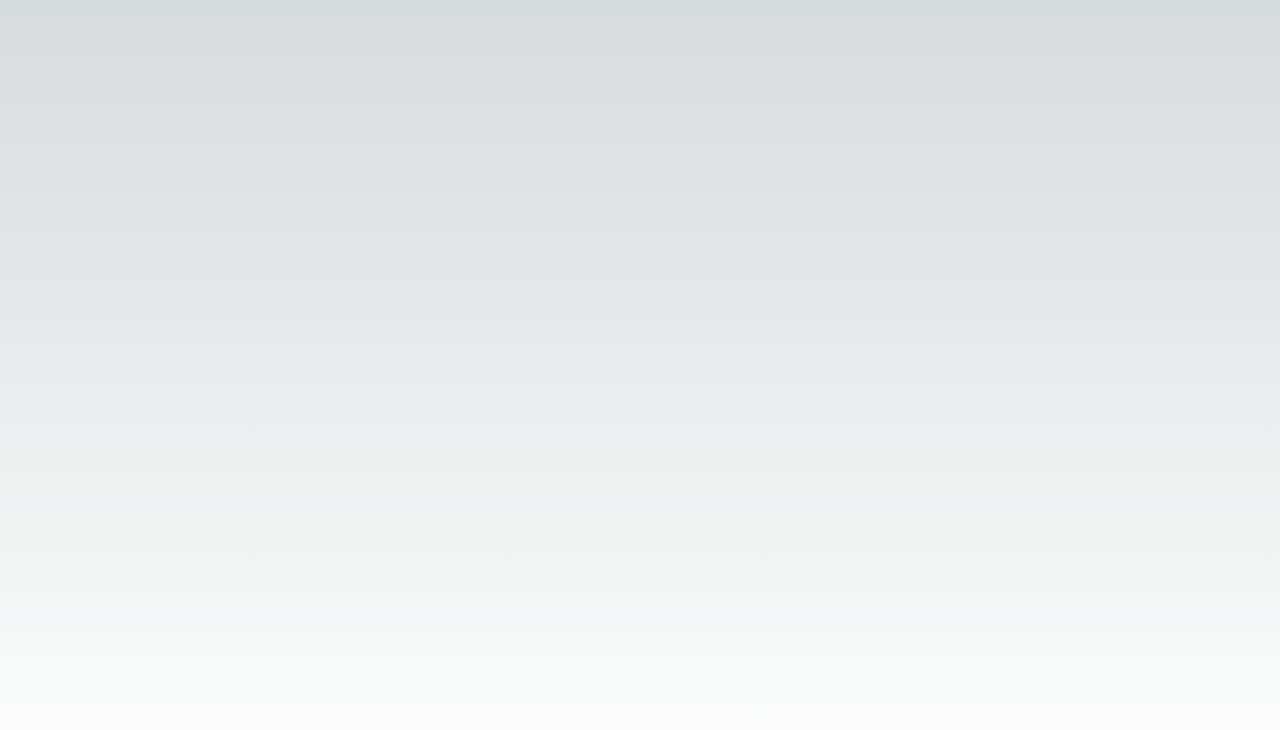
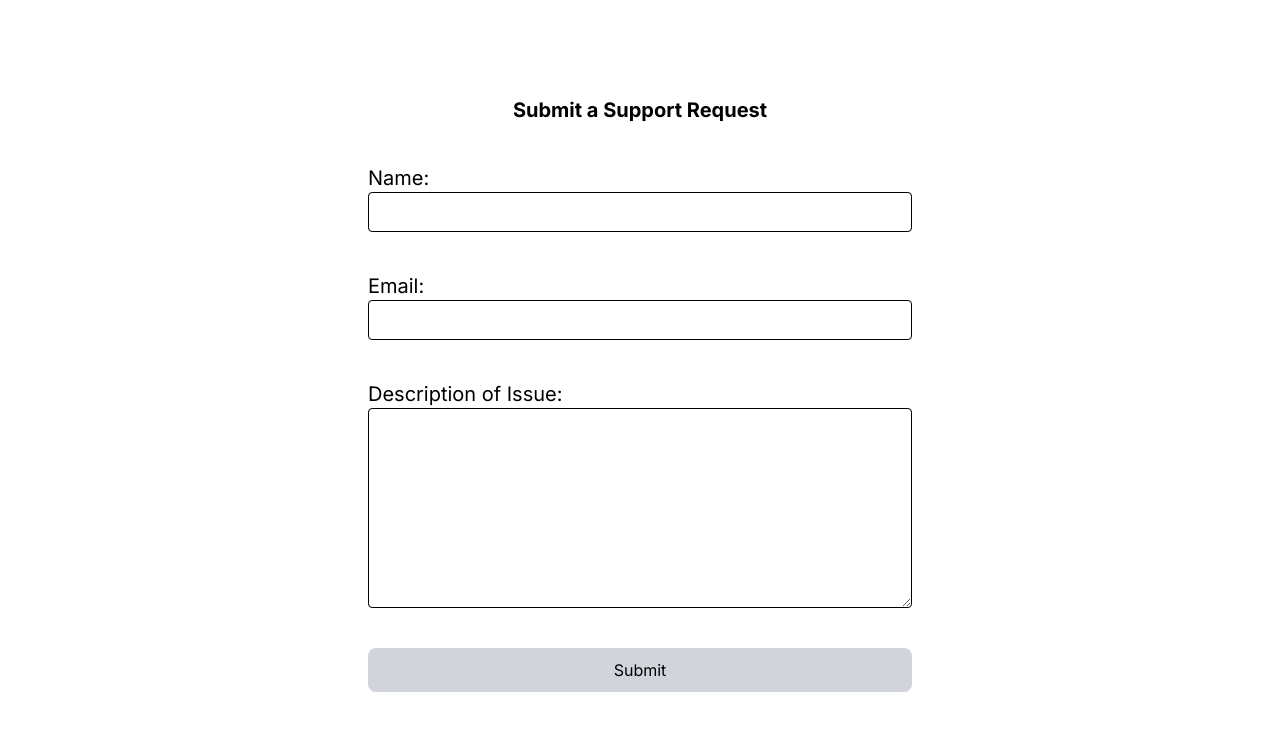
Before and after one commit to varunthakkar1/zealthy-take-home, a Next.js app: page / in a window 1280 px wide. Shown: the top 730 px of the page. Built offline with nearby package versions, Linux system fonts and the light colour scheme.

Commit message:
finishing up

```diff
--- a/app/admin/TicketDetails.tsx
+++ b/app/admin/TicketDetails.tsx
@@ -57,14 +57,14 @@ const TicketDetails = ({ ticket, setTicketData, ticketData }:
                             Ticket #{ticket.ticketId} from {ticket.name}
                         </div>
                         <div className="w-full flex justify-center"><StatusBadge status={ticket.status} /></div>
-                        <div className="py-[10px] text-lg max-w-full p-[10px] flex justify-center break-words text-wrap"
+                        <div className="p-[20px] text-lg max-w-full flex justify-center break-words text-wrap"
                             style={{ overflowY: 'auto', overflowX: 'clip' }}>{ticket.description}</div>
                         <button onClick={() => setPage('updateStatus')}
-                            className="border-blue-200 border-[1px] w-[full] text-nowrap flex justify-center px-[10px] py-[5px] rounded mx-[10px] mb-[10px]">
+                            className="border-blue-200 border-[1px] text-nowrap flex justify-center px-[10px] py-[5px] rounded-lg mx-[10px] mb-[10px]">
                             Update Status
                         </button>
                         <button onClick={() => setPage('sendResponse')}
-                            className="bg-blue-200 w-[full] flex justify-center text-nowrap px-[10px] py-[5px] rounded mx-[10px]">Send Response</button>
+                            className="bg-blue-200 flex justify-center text-nowrap px-[10px] py-[5px] rounded-lg mx-[10px]">Send Response</button>
                     </div>
                 )
                 break
@@ -74,7 +74,7 @@ const TicketDetails = ({ ticket, setTicketData, ticketData }:
                         <div className="w-full text-xl font-bold flex justify-center">
                             Ticket #{ticket.ticketId} New Status
                         </div>
-                        <div className="w-full flex flex-col py-[10px]">
+                        <div className="w-full flex flex-col p-[20px]">
                             <div className="w-full flex justify-center py-[5px]" style={{
                                 backgroundColor: ticketStatus === 'new' ? 'rgba(212, 212, 212, 0.8)' : '#FFF',
                                 cursor: ticketStatus === 'new' ? 'not-allowed' : 'pointer'
@@ -90,11 +90,11 @@ const TicketDetails = ({ ticket, setTicketData, ticketData }:
                         </div>
 
                         <button onClick={() => setPage('details')}
-                            className="border-blue-200 border-[1px] w-[full] text-nowrap flex justify-center px-[10px] py-[5px] rounded mx-[10px] mb-[10px]">
+                            className="border-blue-200 border-[1px] w-[full] text-nowrap flex justify-center px-[10px] py-[5px] rounded-lg mx-[10px] mb-[10px]">
                             Cancel
                         </button>
                         <button onClick={handleSaveStatus}
-                            className="bg-blue-200 w-[full] flex justify-center text-nowrap px-[10px] py-[5px] rounded mx-[10px]">Save</button>
+                            className="bg-blue-200 w-[full] flex justify-center text-nowrap px-[10px] py-[5px] rounded-lg mx-[10px]">Save</button>
                     </div>
                 )
                 break
@@ -111,11 +111,11 @@ const TicketDetails = ({ ticket, setTicketData, ticketData }:
                         </div>
 
                         <button onClick={() => setPage('details')}
-                            className="border-blue-200 border-[1px] w-[full] text-nowrap flex justify-center px-[10px] py-[5px] rounded mx-[10px] mb-[10px]">
+                            className="border-blue-200 border-[1px] w-[full] text-nowrap flex justify-center px-[10px] py-[5px] rounded-lg mx-[10px] mb-[10px]">
                             Cancel
                         </button>
                         <button onClick={handleSendResponse}
-                            className="bg-blue-200 w-[full] flex justify-center text-nowrap px-[10px] py-[5px] rounded mx-[10px]">Send</button>
+                            className="bg-blue-200 w-[full] flex justify-center text-nowrap px-[10px] py-[5px] rounded-lg mx-[10px]">Send</button>
                     </div>
                 )
                 break
--- a/app/admin/TicketList.tsx
+++ b/app/admin/TicketList.tsx
@@ -18,6 +18,7 @@ const TicketList = ({ tickets }: { tickets: Array<Ticket> }) => {
                         <TicketSummary ticket={t} isSelected={selectedTicket ? t.ticketId === selectedTicket?.ticketId : false} />
                     </div>
                 })}
+                {ticketData.length === 0 && <div className="text-xl my-[10px] px-[20px]">No tickets found.</div>}
             </div>
         </div>
 
--- a/app/admin/TicketSummary.tsx
+++ b/app/admin/TicketSummary.tsx
@@ -2,12 +2,12 @@ import { Ticket } from "../types"
 import StatusBadge from "./StatusBadge"
 
 const TicketSummary = ({ ticket, isSelected }: { ticket: Ticket, isSelected: boolean }) => {
-    return <div className="w-full min-w-[375px] border-black border-[1px] flex justify-between p-[20px] h-min cursor-pointer"
+    return <div className="w-full min-w-[350px] border-black border-[1px] flex justify-between p-[10px] h-min cursor-pointer"
         style={{ backgroundColor: isSelected ? 'rgba(212, 212, 212, 0.8)' : '#FFF' }}>
-        <div className="w-[10%] overflow-ellipsis flex-col justify-center flex">{ticket.ticketId}</div>
+        <div className="w-[10%] lg:flex overflow-ellipsis flex-col justify-center hidden">{ticket.ticketId}</div>
         <div className="w-[20%] overflow-ellipsis flex-col justify-center flex">{ticket.name}</div>
-        <div className="w-[30%] overflow-clip flex-col justify-center text-nowrap flex">{ticket.description}</div>
-        <div className="w-[20%] overflow-ellipsis flex-col justify-center flex"><StatusBadge status={ticket.status} /></div>
+        <div className="w-[30%] min-w-[20%] overflow-clip flex-col justify-center text-nowrap flex">{ticket.description}</div>
+        <div className="w-[20%] min-w-[120px] overflow-ellipsis flex-col justify-center flex"><StatusBadge status={ticket.status} /></div>
     </div>
 }
 
--- a/app/page.tsx
+++ b/app/page.tsx
@@ -1,9 +1,40 @@
-import Image from "next/image";
+"use client"
+import { useState } from "react";
 
-export default async function Home() {
+export default function Home() {
+  const [name, setName] = useState<string>("")
+  const [email, setEmail] = useState<string>("")
+  const [description, setDescription] = useState<string>("")
+  const [buttonText, setButtonText] = useState<string>('Submit')
+
+  const handleAddTicket = () => {
+    fetch(process.env.NEXT_PUBLIC_APP_URL + 'api/tickets', {
+      method: 'POST',
+      body: JSON.stringify({ name, email, description })
+    }).then(res => {
+      return res.json()
+    }).then(data => {
+      if (data === 'OK') {
+        setButtonText('Request Received')
+      }
+    })
+  }
+
   return (
-    <main className="flex min-h-screen flex-col items-center justify-between p-24">
-      <div className="w-full justify-center"></div>
+    <main className="flex min-h-screen flex-col items-center p-24 bg-white text-black">
+      <div className="w-full justify-center text-xl font-bold flex mb-[40px]">Submit a Support Request</div>
+      <div className="text-xl flex w-[50%] min-w-[350px]">Name:</div>
+      <input className="min-w-[350px] h-[40px] rounded w-[50%] border-black border-[1px] mb-[40px] outline-none" value={name}
+        onChange={e => setName(e.target.value)} />
+      <div className="text-xl flex w-[50%] min-w-[350px]">Email:</div>
+      <input className="min-w-[350px] h-[40px] rounded w-[50%] border-black border-[1px] mb-[40px] outline-none" value={email}
+        onChange={e => setEmail(e.target.value)} />
+      <div className="text-xl flex w-[50%] min-w-[350px]">Description of Issue:</div>
+      <textarea className="min-w-[350px] h-[200px] rounded w-[50%] border-black border-[1px] mb-[40px] outline-none" value={description}
+        onChange={e => setDescription(e.target.value)} />
+      <button onClick={handleAddTicket}
+        className="bg-blue-200 w-[50%] min-w-[350px] flex justify-center text-nowrap px-[10px] py-[10px] rounded-lg disabled:bg-gray-300 disabled:cursor-not-allowed"
+        disabled={[name, email, description].some(val => val.trim() === "" || buttonText !== 'Submit')}>{buttonText}</button>
     </main>
   );
 }
```
